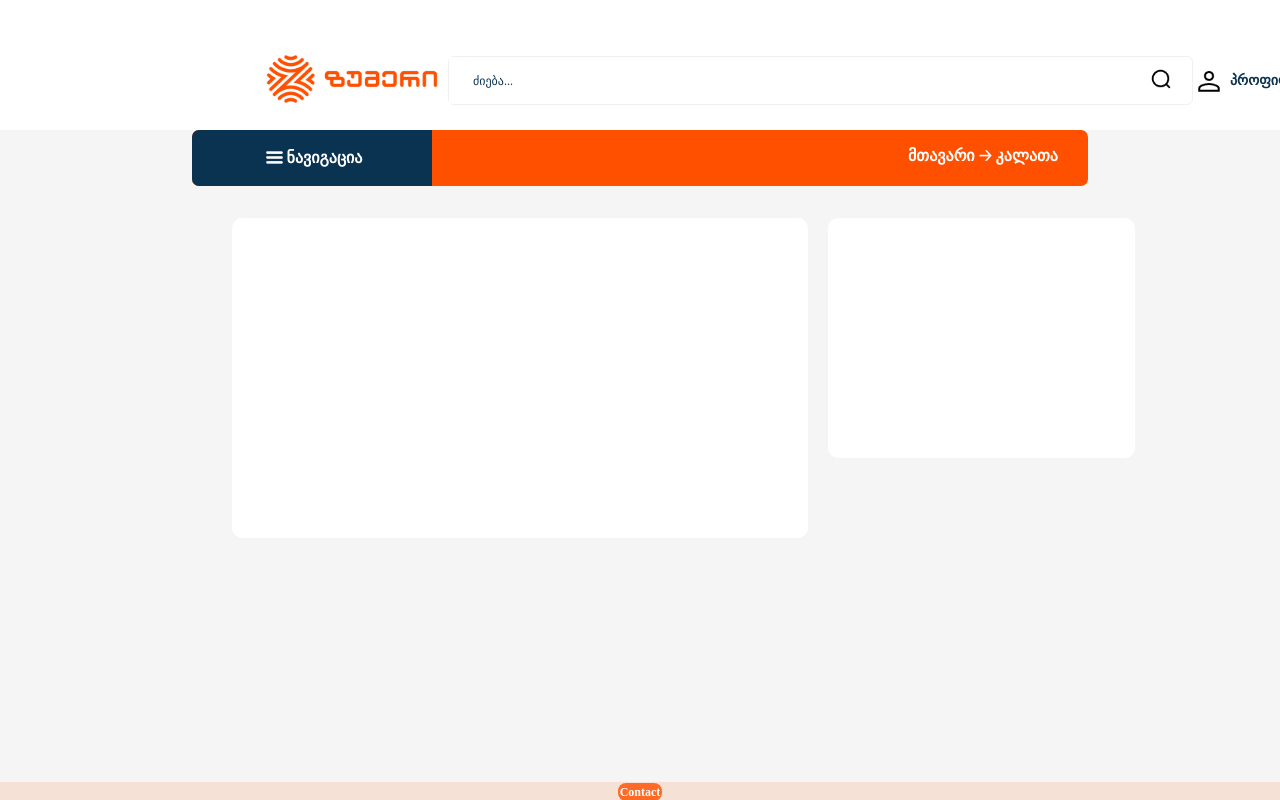
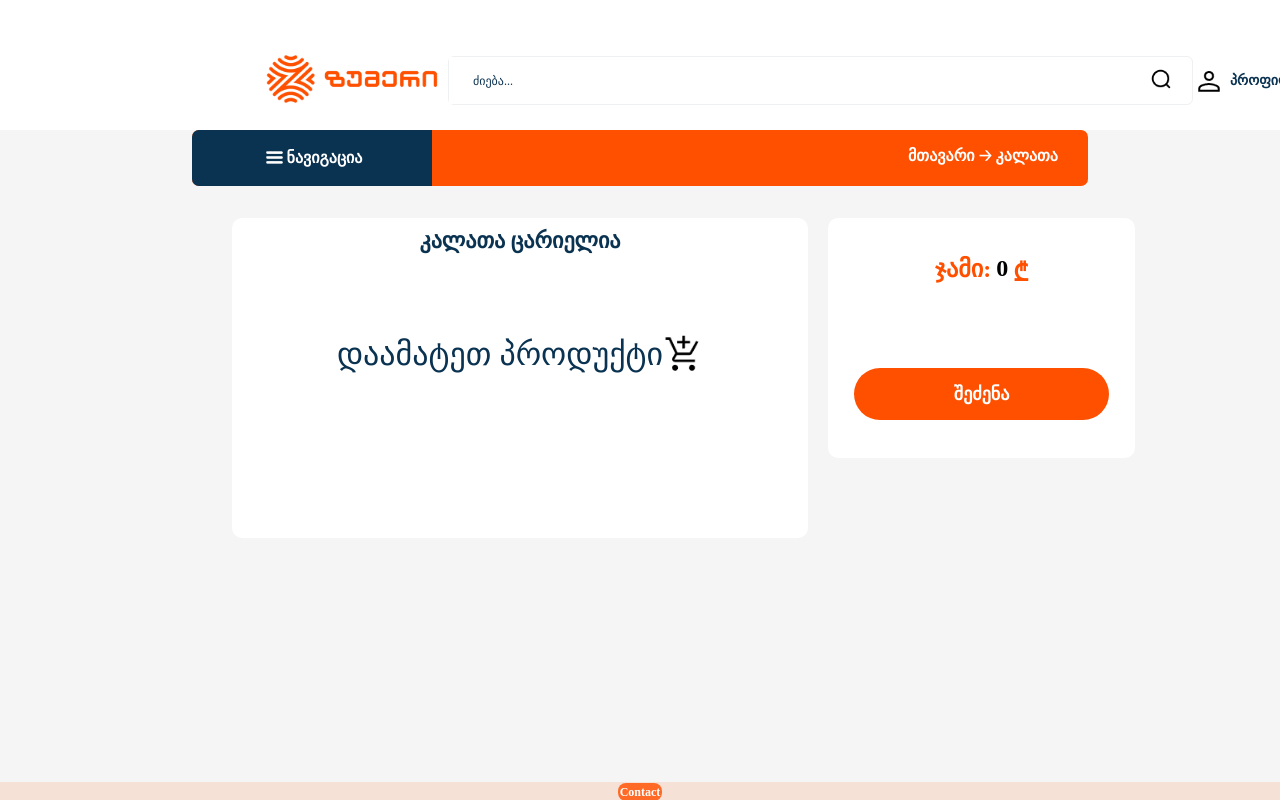
Before and after one commit to Pats1a/E-commerce-project, a React (Vite) app: page /Cart in a window 1280 px wide. Shown: the top 800 px of the page. Built offline with nearby package versions, Linux system fonts and the light colour scheme; a web font is replaced by a local one.

Commit message:
Added Shopping Cart functionality

```diff
--- a/src/App.css
+++ b/src/App.css
@@ -283,11 +283,13 @@ body{
 }
 
 .carousel-arrow.left-arrow {
-margin-right: 210px;
+  margin-right: 210px;
+  cursor: pointer;
 }
 
 .carousel-arrow.right-arrow {
-margin-left: 210px;
+  margin-left: 210px;
+  cursor: pointer;
 }
 
 .product-field{
@@ -523,6 +525,7 @@ margin-left: 210px;
 }
 
 .window-btn{
+  font-size: 16px;
   width: 22vh;
   padding: 2vh;
   background-color: #ff5000;
@@ -531,10 +534,35 @@ margin-left: 210px;
   border: none;
   border-radius: 30px;
   transition: 0.5s;
+  cursor: pointer;
+}
+
+.window-btn-flex{
+  display: flex;
+  flex-direction: column;
+  justify-content: center;
+  align-items: center;
+  gap: 10px;
+}
+
+.added-to-cart{
+  font-family: Noto-sans;
+  font-size: 15px;
+  font-weight: bolder;
+  color: rgb(0, 159, 0);
+}
+
+.added-to-cart span{
+  font-size: 22px;
 }
 
 .window-btn:hover{
   background-color: #fd9260;
+  transform: scale(1.1);
+}
+
+.window-btn:active{
+  transform: scale(0.85);
 }
 
 .window-info-text{
@@ -727,3 +755,82 @@ margin-left: 210px;
 .cart-item-remove:hover{
   background-color: rgb(97, 1, 1);
 }
+
+.cart-empty{
+  display: flex;
+  flex-direction: column;
+  align-items: center;
+  gap: 10vh;
+}
+
+.cart-empty p {
+  font-family: Noto-sans;
+  font-size: 22px;
+  font-weight: bolder;
+  color: #0a3251;
+}
+
+.cart-empty a{
+  display: flex;
+  justify-content: center;
+  align-items: center;
+  text-decoration: none;
+  color: #0a3251;
+  font-size: 32px;
+  font-family: Noto-sans;
+  font-weight: 350;
+  transition: 0.2s;
+}
+
+.cart-empty a:hover{
+  transform: scale(1.1);
+  border-bottom: 1px solid black;
+}
+
+.cart-empty a:active{
+  transform: scale(0.85);
+}
+
+.cart-empty img{
+  width: 5vh;
+}
+
+.cart-paying{
+  display: flex;
+  flex-direction: column;
+  gap: 10vh;
+  justify-content: center;
+  align-items: center;
+}
+
+.cart-paying-total{
+  display: flex;
+  gap: 5px;
+  font-family: Noto-sans;
+}
+
+.cart-paying-total span{
+  color: #ff5000;
+}
+
+.cart-paying-button{
+  font-family: Noto-sans;
+  font-weight: bolder;
+  font-size: 18px;
+  padding: 15px 100px;
+  background-color: #ff5000;
+  color: white;
+  border: none;
+  border-radius: 50px;
+  transition: 0.4s;
+  cursor: pointer;
+}
+
+.cart-paying-button:hover{
+  background-color: #fd9260;
+  transform: scale(1.1);
+}
+
+.cart-paying-button:active {
+  transform: scale(0.85);
+}
--- a/src/App.tsx
+++ b/src/App.tsx
@@ -9,7 +9,7 @@ function App() {
   return (
     <Routes>
       <Route path="/" element={<MainPage />} />
-      <Route path="/cart" element={<ShoppingCart />} />
+      <Route path="/Cart" element={<ShoppingCart />} />
       <Route path="/products/:id" element={<ProductPage />} />
       <Route path="/contact" element={<ContactPage />} />
     </Routes>
--- a/src/carousel.tsx
+++ b/src/carousel.tsx
@@ -1,11 +1,11 @@
-import React, { useState } from "react";
-import carouselImg1 from "./carousel images/carousel-image-1.png"
-import carouselImg2 from "./carousel images/carousel-image-2.png"
-import carouselImg3 from "./carousel images/carousel-image-3.png"
-import carouselImg4 from "./carousel images/carousel-image-4.png"
-import carouselImg5 from "./carousel images/carousel-image-5.png"
-import carouselImg6 from "./carousel images/carousel-image-6.png"
-import carouselImg7 from "./carousel images/carousel-image-7.png"
+import React, { useState, useEffect } from "react";
+import carouselImg1 from "./carousel images/carousel-image-1.png";
+import carouselImg2 from "./carousel images/carousel-image-2.png";
+import carouselImg3 from "./carousel images/carousel-image-3.png";
+import carouselImg4 from "./carousel images/carousel-image-4.png";
+import carouselImg5 from "./carousel images/carousel-image-5.png";
+import carouselImg6 from "./carousel images/carousel-image-6.png";
+import carouselImg7 from "./carousel images/carousel-image-7.png";
 import "./App.css";
 
 const images: string[] = [
@@ -36,6 +36,16 @@ const images: string[] = [
     setCurrentImageIndex(index);
   };
 
+  useEffect(() => {
+    const interval = setInterval(() => {
+      nextImage();
+    }, 10000);
+
+    return () => {
+      clearInterval(interval);
+    };
+  }, [currentImageIndex]);
+
   return (
     <div className="carousel-container">
       <div className="carousel-images">
@@ -58,8 +68,11 @@ const images: string[] = [
           {images.map((image: string, index: number) => (
             <button
               key={index}
-              className={`carousel-dot ${index === currentImageIndex ? "active" : ""}`}
-              onClick={() => goToImage(index)}></button>
+              className={`carousel-dot ${
+                index === currentImageIndex ? "active" : ""
+              }`}
+              onClick={() => goToImage(index)}
+            ></button>
           ))}
         </div>
         <button className="carousel-arrow right-arrow" onClick={nextImage}>
--- a/src/pages/cart.tsx
+++ b/src/pages/cart.tsx
@@ -1,7 +1,8 @@
 import React, { useEffect, useState } from 'react';
 import { Link } from 'react-router-dom';
-import Navbar from "../navbar"
+import Navbar from "../navbar";
 import whiteBurgerMenu from "../images/white-burger-menu.png";
+import EmptyCart from "../images/empty-cart.png"
 
 interface CartItem {
   id: number;
@@ -14,8 +15,10 @@ interface CartItem {
   text: string;
   limit: number;
 }
-export function ShoppingCart(){
+
+export function ShoppingCart() {
   const [cartItems, setCartItems] = useState<CartItem[]>([]);
+
   const LimitedParagraph: React.FC<LimitedParagraphProps> = ({ text, limit }) => {
     const words = text.split(' ');
     const limitedText = words.slice(0, limit).join(' ');
@@ -35,13 +38,22 @@ export function ShoppingCart(){
     setCartItems(updatedCartItems);
     localStorage.setItem('cartItems', JSON.stringify(updatedCartItems));
   };
+
+  const getTotalPrice = () => {
+    const totalPrice = cartItems.reduce((total, item) => {
+      const itemPrice = parseFloat(item.price.toString());
+      return isNaN(itemPrice) ? total : total + Math.round(itemPrice);
+    }, 0);
+    return Math.round(totalPrice * 100) / 100;
+  };
+
   return (
     <>
-        <Navbar/>
+      <Navbar />
       <div className="cart-navigation">
         <div className="cart-navigation-field">
           <div className="cart-navigation-left">
-                    <img className="white-burger-menu" src={whiteBurgerMenu} />
+            <img className="white-burger-menu" src={whiteBurgerMenu} alt="Burger Menu" />
             <h1>ნავიგაცია</h1>
           </div>
           <div>
@@ -51,6 +63,12 @@ export function ShoppingCart(){
       </div>
       <div className="cart-info">
         <div className="cart-added-products">
+          {cartItems.length === 0 ? (
+            <div className="cart-empty">
+              <p>კალათა ცარიელია</p>
+              <a href="/">დაამატეთ პროდუქტი<img src={EmptyCart}/></a>
+            </div>
+          ) : (
             <ul className='cart-item-ul'>
               {cartItems.map(item => (
                 <li className='cart-item-li' key={item.id}>
@@ -61,9 +79,11 @@ export function ShoppingCart(){
                 </li>
               ))}
             </ul>
+          )}
         </div>
         <div className="cart-paying">
-
+          <h2 className="cart-paying-total"><span>ჯამი:</span>{getTotalPrice()} <span>₾</span></h2>
+          <button className='cart-paying-button'>შეძენა</button>
         </div>
       </div>
       <footer className='footer'>
@@ -72,3 +92,5 @@ export function ShoppingCart(){
     </>
   )
 }
+
+export default ShoppingCart;
--- a/src/pages/product.tsx
+++ b/src/pages/product.tsx
@@ -18,6 +18,7 @@ export default function ProductPage() {
   const { id } = useParams<{ id: string }>();
   const [product, setProduct] = useState<Product | null>(null);
   const [showFullDescription, setShowFullDescription] = useState(false);
+  const [addedToCart, setAddedToCart] = useState(false); // New state variable for tracking if added to cart
 
   useEffect(() => {
     const fetchProduct = async () => {
@@ -41,6 +42,7 @@ export default function ProductPage() {
     const item = { id: product?.id, title: product?.title, image: product?.images[0], price: product?.price };
     cartItems.push(item);
     localStorage.setItem('cartItems', JSON.stringify(cartItems));
+    setAddedToCart(true);
   };
 
 
@@ -61,7 +63,10 @@ export default function ProductPage() {
               <div className="window-info-payment">
                 <div className="window-payment">
                   <p className="window-price">{Math.round(product.price)} <span>₾</span></p>
+                  <div className='window-btn-flex'>
                   <button className="window-btn" onClick={handleAddToCart}>კალათაში დამატება</button>
+                  {addedToCart && <p className='added-to-cart'>დაემატა კალათაში <span>✓</span></p>}
+                  </div>
                 </div>
                 <div className="short-desc">
                   <p className="short-desc-text">ბრენდი: {product.brand}</p>
@@ -81,9 +86,9 @@ export default function ProductPage() {
           </button>
         </div>
       </div>
-        <footer className='footer'>
-            <Link to='/contact' className='contact-link'>Contact</Link>
-        </footer>
+      <footer className='footer'>
+        <Link to='/contact' className='contact-link'>Contact</Link>
+      </footer>
     </>
   );
 }
--- a/src/product-field.tsx
+++ b/src/product-field.tsx
@@ -25,7 +25,7 @@ const LimitedParagraph: React.FC<LimitedParagraphProps> = ({ text, limit }) => {
 function Products() {
   const [item, setData] = useState<Products[]>([]);
   const [currentpage, setCurrentPage] = useState(45);
-  const pagenumb = 7;
+  const pagenumb = 1;
 
   useEffect(() => {
     ProductsApi(pagenumb, currentpage)
@@ -33,7 +33,7 @@ function Products() {
   }, [currentpage]);
 
   const showMoreProducts = () => {
-    const newCurrentPage = currentpage + 10;
+    const newCurrentPage = currentpage + 25;
     ProductsApi(pagenumb, newCurrentPage)
       .then((response) => setData(response.data.products));
     setCurrentPage(newCurrentPage);
```
Also changed, not shown: src/main.tsx (+7 -6 lines), src/images/empty-cart.png (added), src/pages/CartContext.tsx (deleted). Lines whose indentation alone changed are shown as unchanged.
